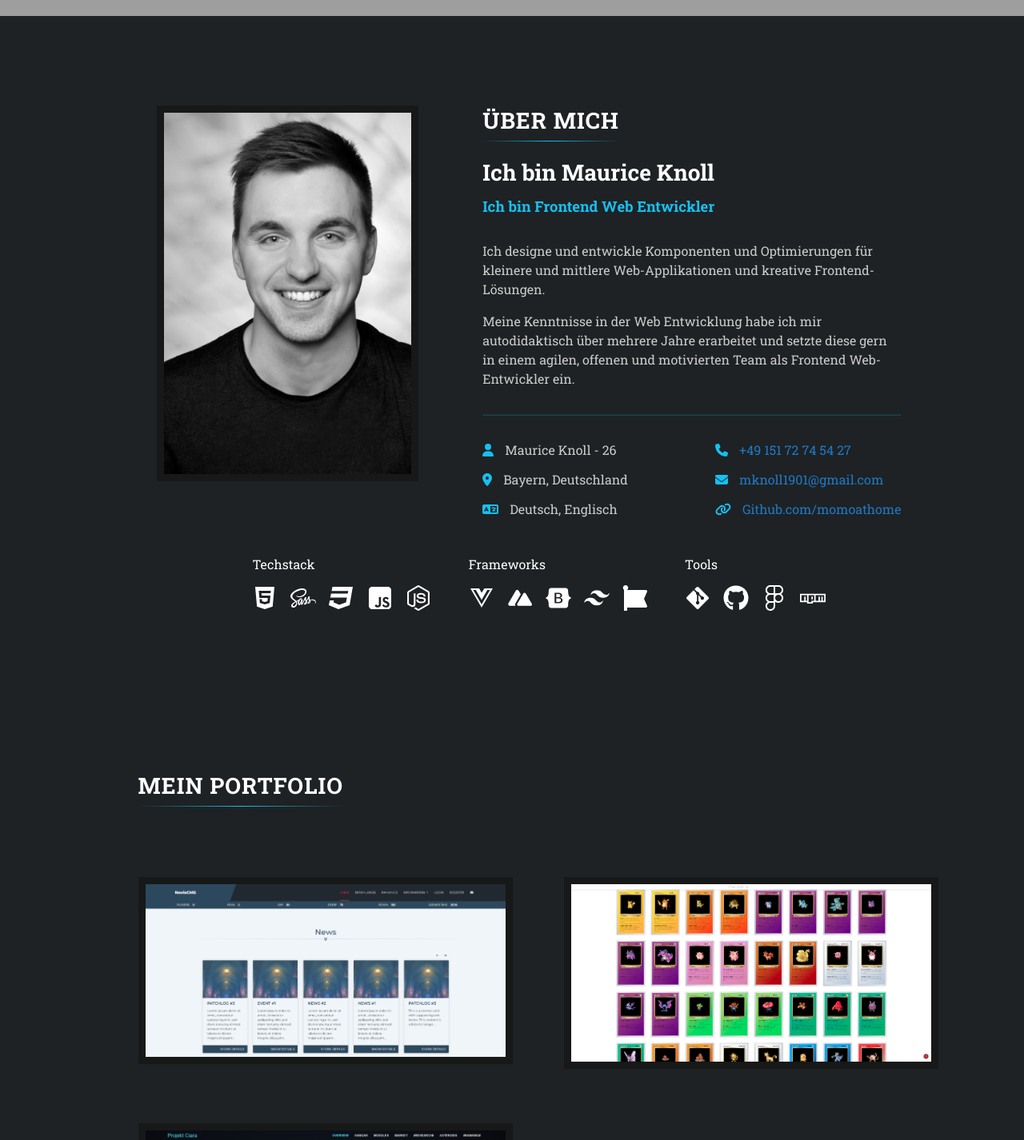
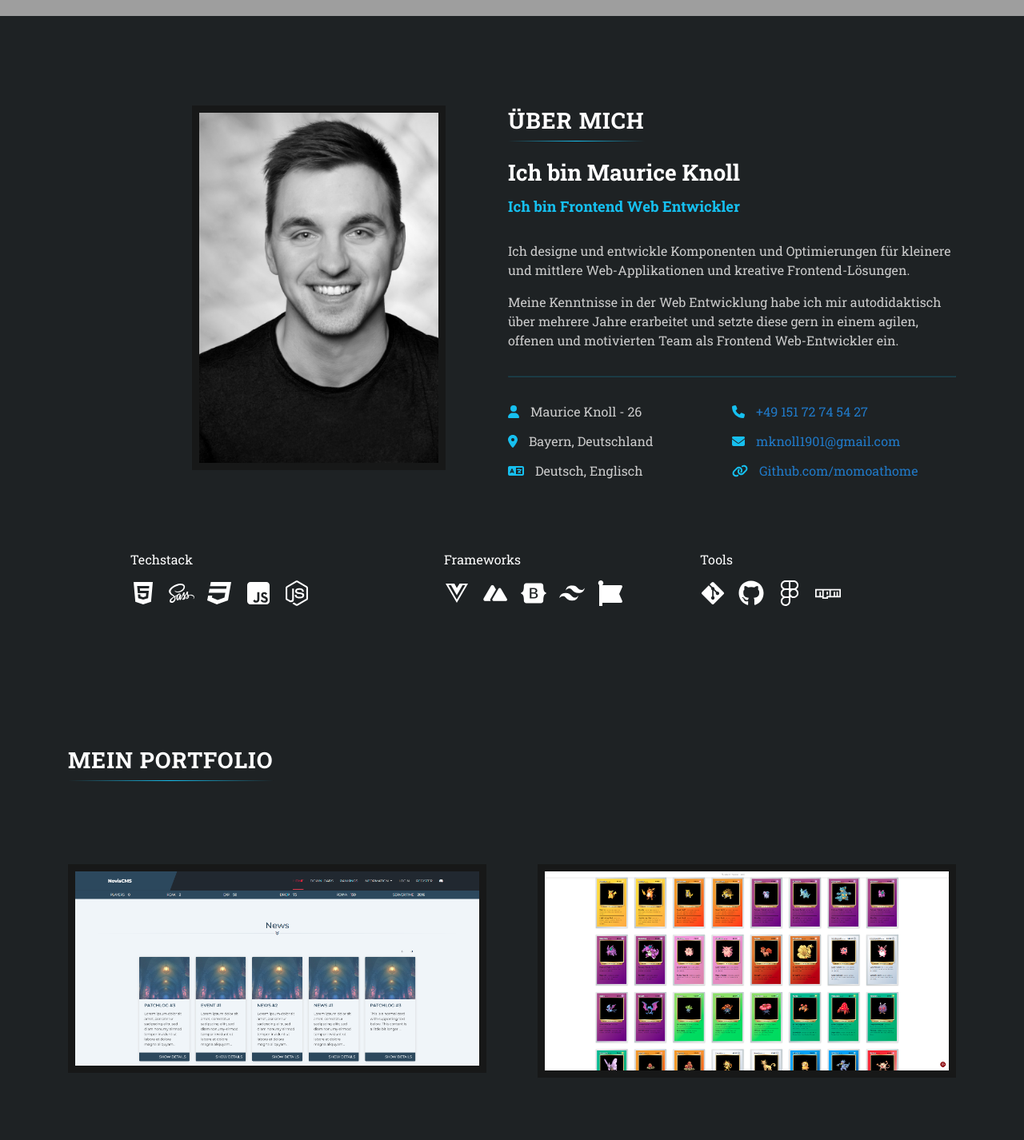
Before and after one commit to momoathome/Portfolio, a Nuxt app: page / in a window 1280 px wide. Shown: the part 780-2206 px from the top of the page at 80% size. Built offline with nearby package versions, Linux system fonts and the light colour scheme; grey boxes are pictures that could not be loaded.

Commit message:
[update] css all components

```diff
--- a/app.vue
+++ b/app.vue
@@ -11,6 +11,7 @@
 <script setup lang="ts">
 import {ref, onMounted} from 'vue'
 
+// smooth scroll on click at Nav Link
 const root = ref(null)
 onMounted(() => {
   console.log(root.value)
@@ -40,12 +41,38 @@ onMounted(() => {
 <style lang="scss">
 @import url('https://fonts.googleapis.com/css2?family=Roboto+Slab:wght@400;600;700&display=swap');
 
+* {
+  box-sizing: border-box;
+  transition: all 0.3s;
+}
 html {
   scroll-behavior: smooth;
 }
 body {
   margin: 0;
   font-family: 'Roboto Slab', serif;
+}
+
+a {
+  text-decoration: none;
+}
+
+.container {
+  margin-left: auto;
+  margin-right: auto;
+  padding-left: 15px;
+  padding-right: 15px;
+  width: 100%;
+  height: 100%;
+  box-sizing: border-box;
+}
+
+.grid {
+  display: grid;
+  grid-template-columns: 1fr;
+  grid-template-rows: auto;
+  grid-column-gap: 5rem;
+  height: 100%;
 }
 
 .color-main {
@@ -85,21 +112,16 @@ body {
 
 .section {
   width: 100%;
-  height: 90vh;
+  min-height: 100vh;
   background-color: $color_dark;
   color: $color_white;
-  padding-top: 7rem;
-}
-
-.container {
-  max-width: 935px;
-  align-content: center;
-  margin: auto;
+  padding-top: 4rem;
 }
 
 hr {
   border-color: $color_main_darker;
   margin-block: 2rem;
+  width: 100%;
 }
 
 h1,
@@ -111,6 +133,11 @@ h6,
 p {
   margin: 0;
 }
+
+/* * {
+  outline: 1px solid lime;
+  outline-offset: -1px;
+} */
 
 /* ===== Scrollbar CSS ===== */
 /* Firefox */
@@ -133,4 +160,13 @@ p {
   border-radius: 10px;
   border: 0px none #16c0f0;
 }
+
+@media (min-width: 1200px) {
+  .container {
+    width: 1140px;
+  }
+  .section {
+    padding-top: 7rem;
+  }
+}
 </style>
--- a/components/AboutMe.vue
+++ b/components/AboutMe.vue
@@ -13,47 +13,47 @@
   </p>
   <hr />
   <div class="details-container">
-    <div>
-      <p class="color-main">
+    <div class="details-block col-1">
+      <div class="detail color-main">
         <tooltip title="über mich" position="top">
           <font-awesome-icon icon="fa-solid fa-user" />
         </tooltip>
         <span> Maurice Knoll - 26</span>
-      </p>
-      <p class="color-main">
+      </div>
+      <div class="detail color-main">
         <tooltip title="Wohnort" position="left">
           <font-awesome-icon icon="fa-solid fa-location-dot" />
         </tooltip>
         <span> Bayern, Deutschland</span>
-      </p>
-      <p class="color-main">
+      </div>
+      <div class="detail color-main">
         <tooltip title="Sprachen">
           <font-awesome-icon icon="fa-solid fa-language" />
         </tooltip>
         <span> Deutsch, Englisch</span>
-      </p>
+      </div>
     </div>
-    <div>
-      <p class="color-main">
+    <div class="details-block col-2">
+      <div class="detail color-main">
         <tooltip title="telefon" position="top">
           <font-awesome-icon icon="fa-solid fa-phone" />
         </tooltip>
         <a href="tel:+4915172745427" class="color-link"> +49 151 72 74 54 27</a>
-      </p>
-      <p class="color-main">
+      </div>
+      <div class="detail color-main">
         <tooltip title="Email" position="left">
           <font-awesome-icon icon="fa-solid fa-envelope" />
         </tooltip>
         <a href="mailto:mknoll1901@gmail.com" class="color-link"> mknoll1901@gmail.com</a>
-      </p>
-      <p class="color-main">
+      </div>
+      <div class="detail color-main">
         <tooltip title="github">
           <font-awesome-icon icon="fa-solid fa-link" />
         </tooltip>
         <a href="https://github.com/momoathome" class="color-link">
           Github.com/momoathome</a
         >
-      </p>
+      </div>
     </div>
   </div>
 </template>
@@ -71,27 +71,60 @@ h5 {
 }
 a {
   color: $color_grey;
-  text-decoration: none;
 }
 
 .about-text {
   color: $color_grey;
-  max-width: 600px;
+  max-width: 75ch;
   margin-bottom: 1rem;
   line-height: 1.5;
 }
 .details-container {
-  display: flex;
-  justify-content: space-between;
-  max-width: 600px;
+  display: grid;
+  grid-template-columns: 1fr;
+}
 
-  p span,
+.details-block {
+  & > div {
+    margin-bottom: 1rem;
+  }
+
+  & span,
   a {
     margin-left: 10px;
   }
+}
 
-  p:not(:last-child) {
-    margin-bottom: 1rem;
+.col-2 {
+  .detail:last-of-type {
+    margin-bottom: 0;
+  }
+}
+
+.section-heading {
+  padding-top: 3rem;
+}
+
+@media (min-width: 768px) {
+  .details-container {
+    display: grid;
+    grid-template-columns: repeat(2, 1fr);
+  }
+
+  .col-1,
+  .col-2 {
+    .detail:last-of-type {
+      margin-bottom: 3rem;
+    }
+  }
+}
+@media (min-width: 1024px) {
+  .section-heading {
+    padding-top: 0;
+  }
+
+  .about-text {
+    max-width: 70ch;
   }
 }
 </style>
--- a/components/Button.vue
+++ b/components/Button.vue
@@ -8,8 +8,8 @@
 
 <style lang="scss" scoped>
 .btn {
-  width: 170px;
-  padding: 14px 0;
+  width: 140px;
+  padding: 10px 0;
   background-color: $color_main;
   color: $color_white;
   border: none;
@@ -25,7 +25,6 @@
   background-color: transparent;
   border: 1px solid $color_main;
   color: $color_main;
-  transition: all 0.5s;
 
   &:hover {
     background-color: $color_main;
@@ -46,4 +45,11 @@
   font-size: 0.75rem;
   border-radius: 0;
 }
+
+@media (min-width: 768px) {
+  .btn {
+    width: 170px;
+    padding: 14px 0;
+  }
+}
 </style>
--- a/components/Projects.vue
+++ b/components/Projects.vue
@@ -50,6 +50,44 @@
 <script setup lang="ts"></script>
 
 <style lang="scss" scoped>
+img {
+  width: 100%;
+  height: auto;
+  border: 9px solid $color_darker;
+  margin-top: 1rem;
+}
+
+.grid {
+  row-gap: 2rem;
+}
+.overlay {
+  margin-top: 1rem;
+  color: $color_grey;
+
+  .item-title {
+    color: $color_main;
+    font-size: calc(1rem + 0.5vw);
+  }
+
+  & > *:not(:last-child) {
+    margin-block: 0.5rem;
+  }
+}
+
+@media (min-width: 768px) {
+  .item {
+    display: flex;
+    gap: 1rem;
+  }
+
+  img {
+    width: 60%;
+    height: auto;
+    border: 9px solid $color_darker;
+  }
+}
+
+@media (min-width: 1024px) {
   .grid {
     display: grid;
     grid-template-columns: repeat(2, 1fr);
@@ -57,19 +95,14 @@
     margin-top: 6rem;
   }
 
-a:focus-visible {
-  outline: 1px solid $color_main;
-}
-
   img {
-  width: 450px;
+    width: 100%;
     height: auto;
     border: 9px solid $color_darker;
   }
   .item {
     position: relative;
     overflow: hidden;
-  transition: all 0.35s ease-in-out;
 
     &:hover {
       .overlay {
@@ -120,7 +153,6 @@ img {
     visibility: hidden;
     background-color: rgba(30, 34, 36, 0.9);
     transform: scale(0);
-  transition: all 0.3s ease-in-out;
   }
   .item-title,
   .item-text,
@@ -134,10 +166,10 @@ img {
     transform: translateX(-50%);
     visibility: hidden;
     opacity: 0;
-  transition: all 0.3s;
+  }
 }
 
-.div4 {
-  background-color: violet;
+a:focus-visible {
+  outline: 1px solid $color_main;
 }
 </style>
--- a/components/Techstack.vue
+++ b/components/Techstack.vue
@@ -1,6 +1,5 @@
 <template>
   <div class="techstack-container">
-    <div></div>
     <div class="techstack">
       <p>Techstack</p>
       <div class="icons">
@@ -58,7 +57,6 @@
         </Tooltip>
       </div>
     </div>
-    <div></div>
   </div>
 </template>
 
@@ -67,16 +65,28 @@
 <style lang="scss" scoped>
 .techstack-container {
   display: grid;
-  grid-template-columns: 28% 1fr 1fr 1fr; // responsive gestalten
+  grid-template-columns: 1fr;
 
   p {
     margin-bottom: 1rem;
   }
 }
 
+@media (min-width: 768px) {
+  .techstack-container {
+    grid-template-columns: repeat(3, 1fr);
+  }
+}
+
+@media (min-width: 1024px) {
+  .techstack-container {
+    margin-inline-start: 7%;
+  }
+}
 .icons {
   display: flex;
   gap: 1rem;
+  margin-bottom: 1rem;
 
   & * {
     width: 32px;
@@ -88,4 +98,10 @@
     }
   }
 }
+
+@media (min-width: 1200px) {
+  .techstack-container {
+    grid-template-columns: 38% 1fr 1fr;
+  }
+}
 </style>
--- a/components/TheNavigation.vue
+++ b/components/TheNavigation.vue
@@ -15,6 +15,11 @@
 
 <style lang="scss" scoped>
 .navigation {
+  display: none;
+}
+
+@media (min-width: 1024px) {
+  .navigation {
     position: fixed;
     top: 45%;
     left: 1%;
@@ -22,11 +27,12 @@
     flex-direction: column;
     font-size: 14px;
   }
+}
+
 a {
   color: $color_white;
   text-decoration: none;
   margin: 0.7rem;
-  transition: all 0.3s;
   &:hover {
     color: $color_main;
     .nav-icon {
@@ -35,7 +41,6 @@ a {
   }
 }
 .nav-icon {
-  transition: all 0.3s;
   color: $color_white;
   width: 18px;
   height: 18px;
--- a/components/sections/About.vue
+++ b/components/sections/About.vue
@@ -1,5 +1,6 @@
 <template>
   <section id="about" class="section">
+    <div class="container">
       <div class="grid">
         <div class="grid-img">
           <img class="profil-img" src="/img/Profil-img.webp" alt="" />
@@ -7,8 +8,10 @@
         <div class="grid-about">
           <AboutMe />
         </div>
+        <hr />
         <div class="grid-techstack">
           <Techstack />
+        </div>
       </div>
     </div>
   </section>
@@ -17,14 +20,27 @@
 <script setup lang="ts"></script>
 
 <style lang="scss" scoped>
+.grid-img {
+  display: flex;
+  justify-content: center;
+}
+.profil-img {
+  outline: 9px solid #171818;
+  outline-offset: -9px;
+  width: clamp(285px, 95vw, 420px);
+}
+
+@media (min-width: 768px) {
+  hr {
+    display: none;
+  }
+}
+
+@media (min-width: 1024px) {
   .grid {
     display: grid;
     grid-template-columns: repeat(2, 1fr);
-  grid-template-rows: repeat(2, 1fr);
-  grid-column-gap: 5rem;
-  grid-row-gap: 3rem;
-  height: 100%;
-  margin-right: 12%;
+    gap: 3rem;
   }
 
   .grid-img {
@@ -34,15 +50,22 @@
   }
   .grid-about {
     grid-area: 1 / 2 / 2 / 3;
-  width: fit-content;
+    width: max-content;
   }
   .grid-techstack {
     grid-area: 2 / 1 / 3 / 3;
+    height: min-content;
   }
 
   .profil-img {
-  outline: 9px solid #171818;
-  outline-offset: -9px;
-  height: 470px;
+    height: 28.5rem;
+    width: auto;
+  }
+}
+
+@media (min-width: 1200px) {
+  .grid {
+    gap: 7%;
+  }
 }
 </style>
--- a/components/sections/Hero.vue
+++ b/components/sections/Hero.vue
@@ -21,7 +21,7 @@
 <style lang="scss" scoped>
 .hero-section {
   width: 100%;
-  height: 100vh;
+  height: 80vh;
   background-image: url('~/img/Hero-Background.webp');
   background-repeat: no-repeat;
   background-size: cover;
@@ -36,7 +36,7 @@
 }
 
 .heading {
-  font-size: 6rem;
+  font-size: calc(3rem + 1.5vw);
   font-weight: bold;
   color: $color_white;
   margin-bottom: 2rem;
@@ -45,7 +45,7 @@
   color: $color_grey;
   text-align: center;
   margin-bottom: 3rem;
-  font-size: 1.7rem;
+  font-size: calc(1.25rem + 0.5vw);
   font-weight: normal;
 
   span {
@@ -54,9 +54,28 @@
 }
 
 .hero-buttons {
-  width: 420px;
+  width: 300px;
   margin-bottom: 6rem;
   display: flex;
   justify-content: space-around;
 }
+
+@media (min-width: 768px) {
+  .heading {
+    font-size: calc(4rem + 1.5vw);
+  }
+
+  .sub-heading {
+    font-size: calc(1.2rem + 0.5vw);
+  }
+
+  .hero-buttons {
+    width: 420px;
+  }
+}
+@media (min-width: 1024px) {
+  .hero-section {
+    height: 100vh;
+  }
+}
 </style>
--- a/components/sections/Kontakt.vue
+++ b/components/sections/Kontakt.vue
@@ -47,11 +47,19 @@ async function copy(s) {
 </script>
 
 <style lang="scss" scoped>
-.grid {
-  display: grid;
-  grid-template-columns: 1fr 1fr;
-  gap: 4rem;
-  margin-top: 6rem;
-  margin-bottom: 2rem;
+@media (min-width: 768px) {
+  .grid {
+    gap: 2rem;
+  }
+}
+
+@media (min-width: 1024px) {
+  .grid {
+    display: grid;
+    grid-template-columns: 1fr 1fr;
+    gap: 3rem;
+    margin-top: 6rem;
+    margin-bottom: 2rem;
+  }
 }
 </style>
```
Also changed, not shown: components/Card.vue (+49 -7 lines). Lines whose indentation alone changed are shown as unchanged.
